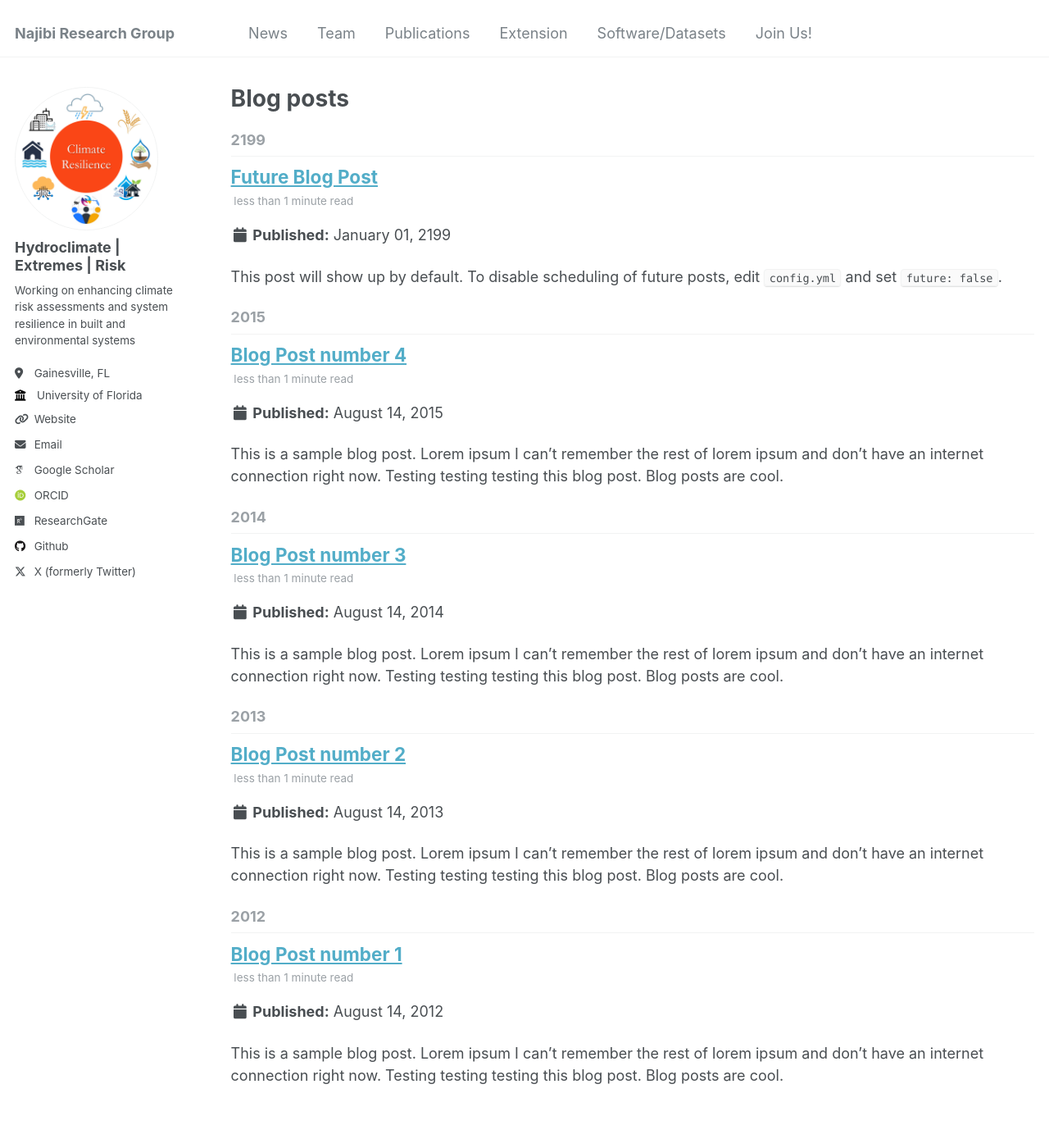
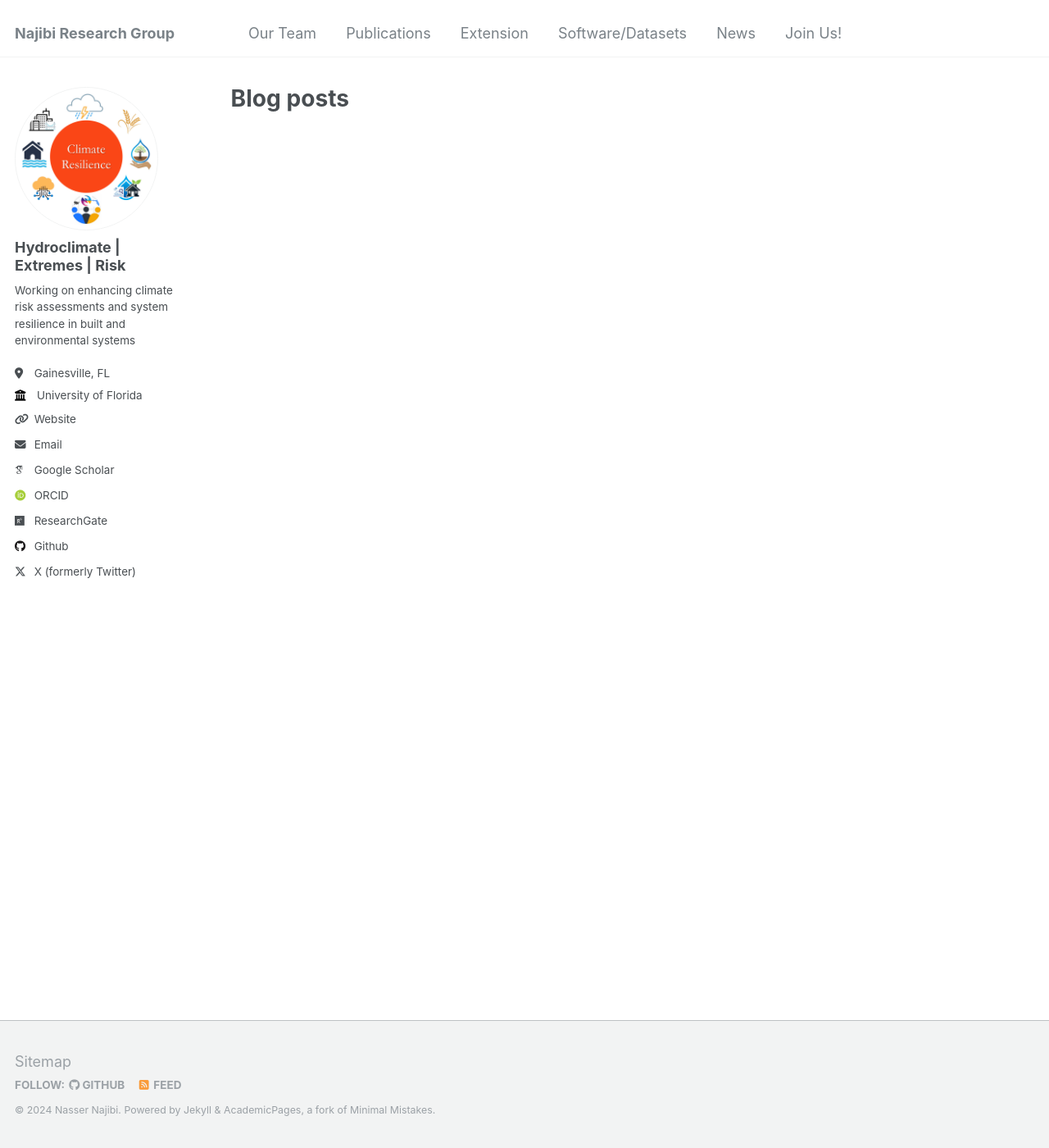
Before and after one commit to nassernajibi/lab, a Jekyll site: the page built from _pages/year-archive.html, in a window 1280 px wide and 1400 px high. Shown: the whole window at 82% size. Built offline with Jekyll 4.4.1, drawn with Linux system fonts in a browser that asks for light colours; some web fonts are replaced.

Commit message:
Updated Navigation

```diff
--- a/_data/navigation.yml
+++ b/_data/navigation.yml
@@ -5,10 +5,7 @@
 # prevent it from being included in the site.
 
 main:
-  - title: "News"
-    url: /news/
-
-  - title: "Team"
+  - title: "Our Team"
     url: /team/
 
   - title: "Publications"
@@ -20,5 +17,8 @@
   - title: "Software/Datasets"
     url: /software-datasets/
 
+  - title: "News"
+    url: /news/
+
   - title: "Join Us!"
     url: /join-us/
--- a/_posts/2012-08-14-blog-post-1.md
+++ /dev/null
@@ -1,20 +0,0 @@
----
-title: 'Blog Post number 1'
-date: 2012-08-14
-permalink: /posts/2012/08/blog-post-1/
-tags:
-  - cool posts
-  - category1
-  - category2
----
-
-This is a sample blog post. Lorem ipsum I can't remember the rest of lorem ipsum and don't have an internet connection right now. Testing testing testing this blog post. Blog posts are cool.
-
-Headings are cool
-======
-
-You can have many headings
-======
-
-Aren't headings cool?
-------
--- a/_posts/2013-08-14-blog-post-2.md
+++ /dev/null
@@ -1,20 +0,0 @@
----
-title: 'Blog Post number 2'
-date: 2013-08-14
-permalink: /posts/2013/08/blog-post-2/
-tags:
-  - cool posts
-  - category1
-  - category2
----
-
-This is a sample blog post. Lorem ipsum I can't remember the rest of lorem ipsum and don't have an internet connection right now. Testing testing testing this blog post. Blog posts are cool.
-
-Headings are cool
-======
-
-You can have many headings
-======
-
-Aren't headings cool?
-------
--- a/_posts/2014-08-14-blog-post-3.md
+++ /dev/null
@@ -1,20 +0,0 @@
----
-title: 'Blog Post number 3'
-date: 2014-08-14
-permalink: /posts/2014/08/blog-post-3/
-tags:
-  - cool posts
-  - category1
-  - category2
----
-
-This is a sample blog post. Lorem ipsum I can't remember the rest of lorem ipsum and don't have an internet connection right now. Testing testing testing this blog post. Blog posts are cool.
-
-Headings are cool
-======
-
-You can have many headings
-======
-
-Aren't headings cool?
-------
--- a/_posts/2199-01-01-future-post.md
+++ /dev/null
@@ -1,11 +0,0 @@
----
-title: 'Future Blog Post'
-date: 2199-01-01
-permalink: /posts/2012/08/blog-post-4/
-tags:
-  - cool posts
-  - category1
-  - category2
----
-
-This post will show up by default. To disable scheduling of future posts, edit `config.yml` and set `future: false`.
```
Also changed, not shown: _posts/2015-08-14-blog-post-4.md (deleted, +0 -20 lines), _publications/2009-10-01-paper-title-number-1.md (deleted, +0 -14 lines), _publications/2010-10-01-paper-title-number-2.md (deleted, +0 -14 lines), _publications/2015-10-01-paper-title-number-3.md (deleted, +0 -14 lines), _publications/2024-02-17-paper-title-number-4.md (deleted, +0 -13 lines).
